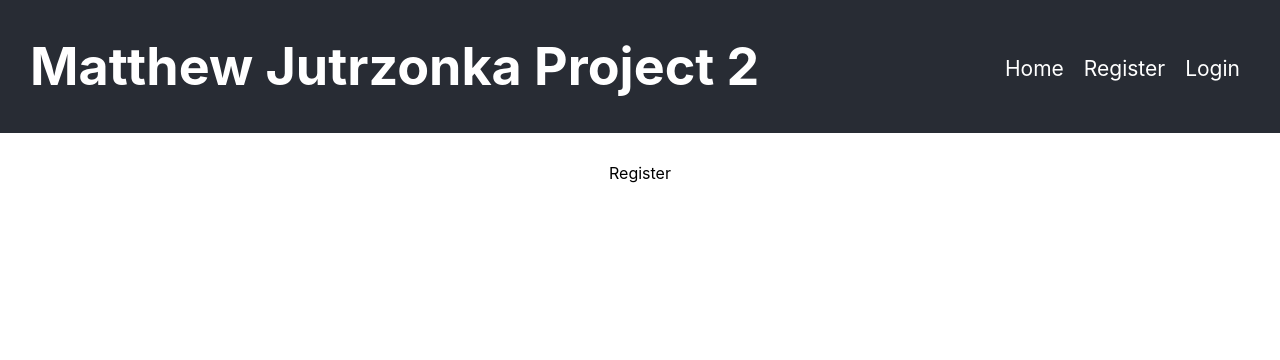
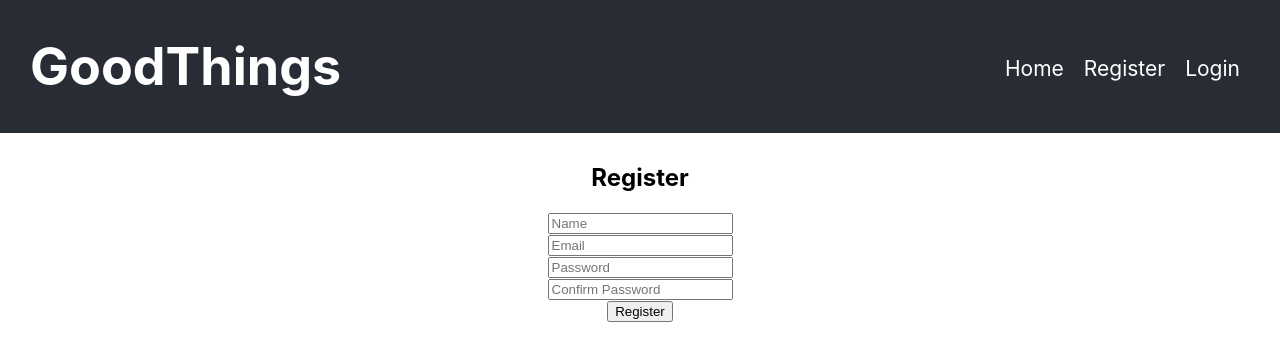
Before and after one commit to OLD-itdev161-fa2023/matthew-jutrzonka-p2, a React (Create React App) app in the folder client/: page /register in a window 1280 px wide. Shown: the top 360 px of the page. Built offline with nearby package versions, Linux system fonts and the light colour scheme.

Commit message:
Update client package.json file

```diff
--- a/client/src/App.js
+++ b/client/src/App.js
@@ -1,7 +1,9 @@
 import React from 'react';
-import './App.css';
 import axios from 'axios';
 import { BrowserRouter as Router, Switch, Route, Link } from 'react-router-dom';
+import './App.css';
+import Register from './components/Register/Register';
+import Login from './components/Login/Login';
 
 class App extends React.Component {
   state = {
@@ -25,7 +27,7 @@
       <Router>
         <div className="App">
           <header className="App-header">
-            <h1>Matthew Jutrzonka Project 2</h1>
+            <h1>GoodThings</h1>
             <ul>
               <li>
                 <Link to="/">Home</Link>
@@ -43,12 +45,8 @@
               {this.state.data}
             </Route>
             <Switch>
-              <Route path="/register">
-                Register
-              </Route>
-              <Route path="/login">
-                Login
-              </Route>
+              <Route exact path="/register" component={Register} />
+              <Route exact path="/login" component={Login} />
             </Switch>
           </main>
         </div>
--- /dev/null
+++ b/client/src/components/Login/Login.js
@@ -0,0 +1,7 @@
+import React from 'react';
+
+const Login = () => {
+    return <div>Login</div>;
+}
+
+export default Login;
--- /dev/null
+++ b/client/src/components/Register/Register.js
@@ -0,0 +1,92 @@
+import React, { useState } from 'react'
+import axios from 'axios';
+
+const Register = () => {
+    const [userData, setUserData] = useState({
+        name: '',
+        email: '',
+        password: '',
+        passwordConfirm: ''
+    });
+
+    const { name, email, password, passwordConfirm } = userData;
+
+    const onChange = e => {
+        const { name, value } = e.target;
+        setUserData({
+            ...userData,
+            [name]: value
+        })
+    }
+
+    const register = async () => {
+        if (password !== passwordConfirm) {
+            console.log('Passwords do not match');
+        }
+        else {
+            const newUser = {
+                name: name,
+                email: email,
+                password: password
+            }
+
+            try {
+                const config = {
+                    headers: {
+                        'Content-Type': 'application/json'
+                    }
+                }
+
+                const body = JSON.stringify(newUser);
+                const res = await axios.post('http://localhost:5000/api/users', body, config);
+                console.log(res.data);
+            } catch (error) {
+                console.error(error.response.data);
+                return;
+            }
+        }
+    }
+
+    return (
+        <div>
+            <h2>Register</h2>
+            <div>
+                <input
+                    type="text"
+                    placeholder="Name"
+                    name="name"
+                    value={name}
+                    onChange={e => onChange(e)} />
+            </div>
+            <div>
+                <input
+                    type="text"
+                    placeholder="Email"
+                    name="email"
+                    value={email}
+                    onChange={e => onChange(e)} />
+            </div>
+            <div>
+                <input
+                    type="text"
+                    placeholder="Password"
+                    name="password"
+                    value={password}
+                    onChange={e => onChange(e)} />
+            </div>
+            <div>
+                <input
+                    type="text"
+                    placeholder="Confirm Password"
+                    name="passwordConfirm"
+                    value={passwordConfirm}
+                    onChange={e => onChange(e)} />
+            </div>
+            <div>
+                <button onClick={() => register()}>Register</button>
+            </div>
+        </div>
+    )
+}
+
+export default Register
--- a/client/src/index.js
+++ b/client/src/index.js
@@ -1,17 +1,6 @@
 import React from 'react';
-import ReactDOM from 'react-dom/client';
+import ReactDOM from 'react-dom';
 import './index.css';
 import App from './App';
-import reportWebVitals from './reportWebVitals';
 
-const root = ReactDOM.createRoot(document.getElementById('root'));
-root.render(
-  <React.StrictMode>
-    <App />
-  </React.StrictMode>
-);
-
-// If you want to start measuring performance in your app, pass a function
-// to log results (for example: reportWebVitals(console.log))
-// or send to an analytics endpoint. Learn more: https://bit.ly/CRA-vitals
-reportWebVitals();
+ReactDOM.render(<App />, document.getElementById('root'));
```
Also changed, not shown: client/package.json (+12 -13 lines), 1 other file (tests, documents, lock files or other folders).
